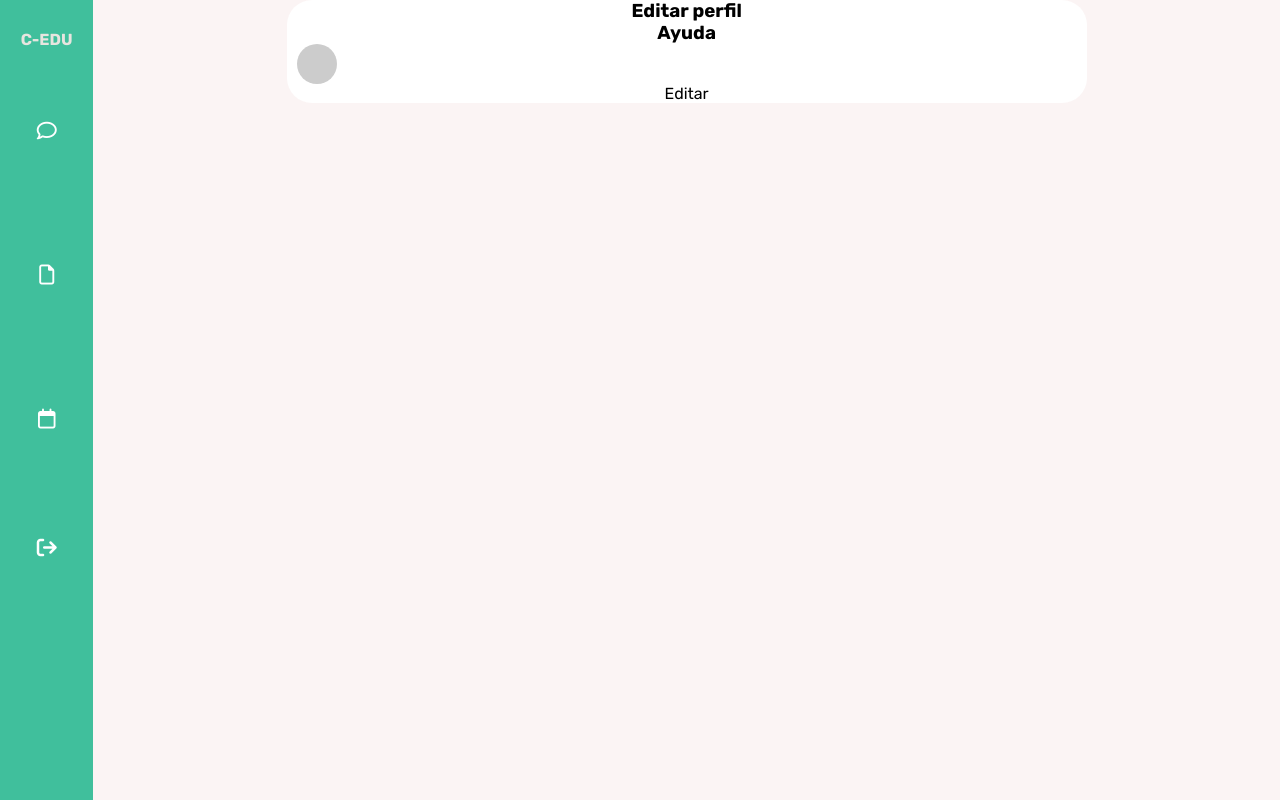
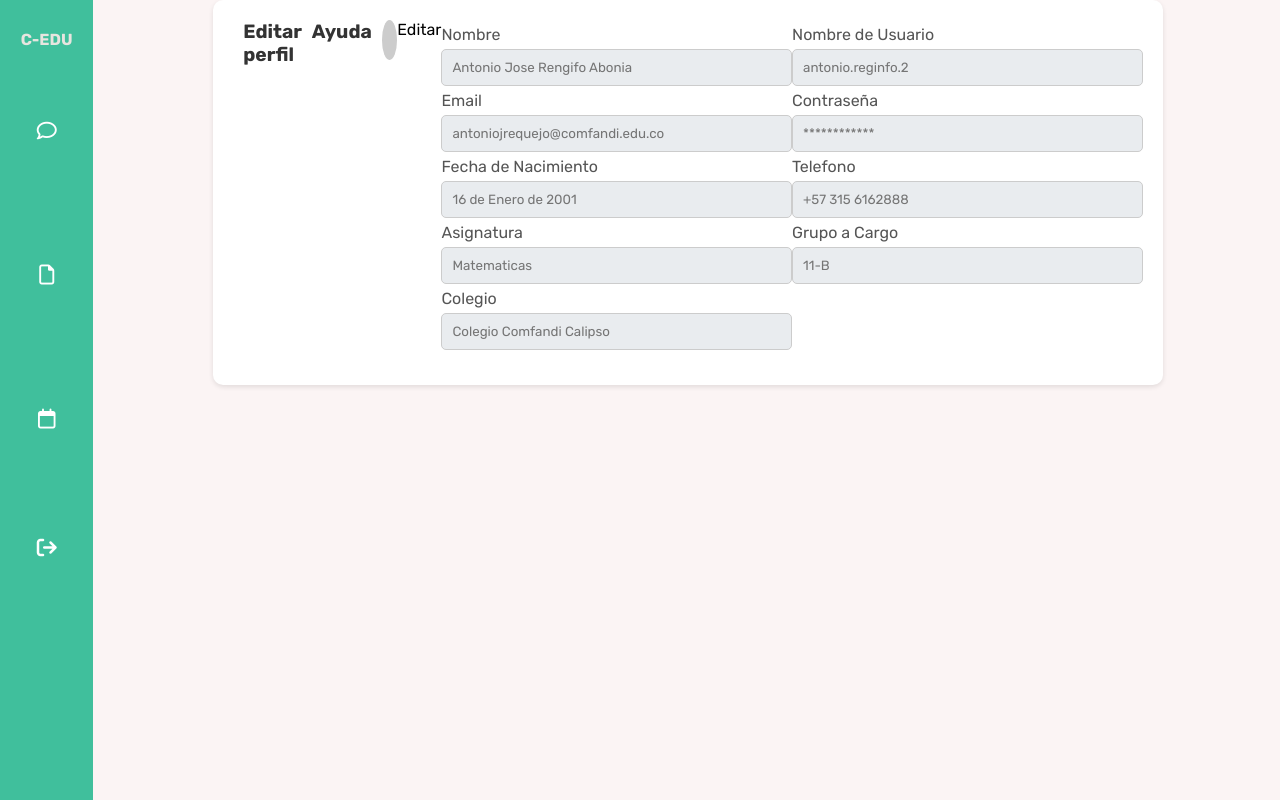
Before and after one commit to Nico08ben/C-Edu, a PHP site: page / in a window 1280 px wide. Run offline with PHP 8.4, Linux system fonts and the light colour scheme; some libraries are stand-ins or nearby versions.

Commit message:
Changes to be committed: #    modified:   Docente/UserProfile/index.css #    modified:   Docente/UserProfile/index.html

```diff
--- a/Docente/UserProfile/index.css
+++ b/Docente/UserProfile/index.css
@@ -50,13 +50,7 @@ body {
     max-width: 1400px;
     width: 1400px;
 }
-.card-profile{
-    background-color: #fff;
-    margin: auto;
-    max-width: 800px;
-    text-align: center;
-    border-radius: 25px;
-}
+
 .user-avatar{
     width: 40px;
     height: 40px;
@@ -64,3 +58,49 @@ body {
     background-color: #ccc;
     margin-left: 10px;
 }
+
+.card-profile {
+    width: 80%;
+    margin-left: 120px;
+    padding: 20px;
+    display: flex;
+    border-radius: 10px;
+    background-color: #fff;
+    box-shadow: 0 2px 5px rgba(0, 0, 0, 0.1);
+    margin-bottom: 20px;
+}
+
+.card-profile label {
+    font-size: 1.2rem;
+    font-weight: bold;
+    margin-bottom: 10px;
+    margin-left: 10px;
+    color: #333;
+}
+
+.columna {
+    display: flex;
+    flex-direction: column;
+    width: 100%;
+    margin-bottom: 15px;
+}
+
+.columna p {
+    margin: 5px 0;
+    color: #555;
+}
+
+input[type="text"] {
+    padding: 10px;
+    border: 1px solid #ccc;
+    border-radius: 5px;
+    width: 100%;
+    box-sizing: border-box;
+    background-color: #f9f9f9;
+    color: #333;
+}
+
+input[type="text"]:disabled {
+    background-color: #e9ecef;
+    color: #6c757d;
+}
--- a/Docente/UserProfile/index.html
+++ b/Docente/UserProfile/index.html
@@ -18,11 +18,34 @@
     </div>
     <div class="main-content">
         <div class="card-profile">
-            <h3>Editar perfil</h3>
-            <h3>Ayuda</h3>
+            <label>Editar perfil</label>
+            <label>Ayuda</label>
             <div class="user-avatar"></div>
             <p>Editar</p>
 
+            <div class="columna">
+                <p>Nombre</p>
+                <input type="text" placeholder="Antonio Jose Rengifo Abonia" disabled>
+                <p>Email</p>
+                <input type="text" placeholder="antoniojrequejo@comfandi.edu.co" disabled>
+                <p>Fecha de Nacimiento</p>
+                <input type="text" placeholder="16 de Enero de 2001" disabled>
+                <p>Asignatura</p>
+                <input type="text" placeholder="Matematicas" disabled>
+                <p>Colegio</p>
+                <input type="text" placeholder="Colegio Comfandi Calipso" disabled>
+            </div>
+
+            <div class="columna">
+                <p>Nombre de Usuario</p>
+                <input type="text" placeholder="antonio.reginfo.2" disabled>
+                <p>Contraseña</p>
+                <input type="text" placeholder="************" disabled>
+                <p>Telefono</p>
+                <input type="text" placeholder="+57 315 6162888" disabled>
+                <p>Grupo a Cargo</p>
+                <input type="text" placeholder="11-B" disabled>
+            </div>
         </div>
     </div>
 </body>
```
